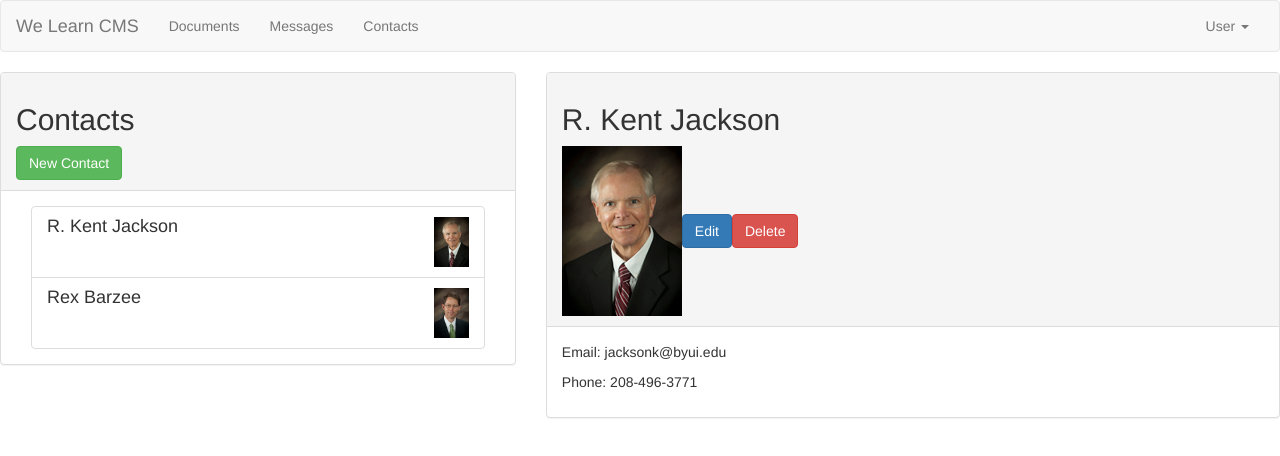
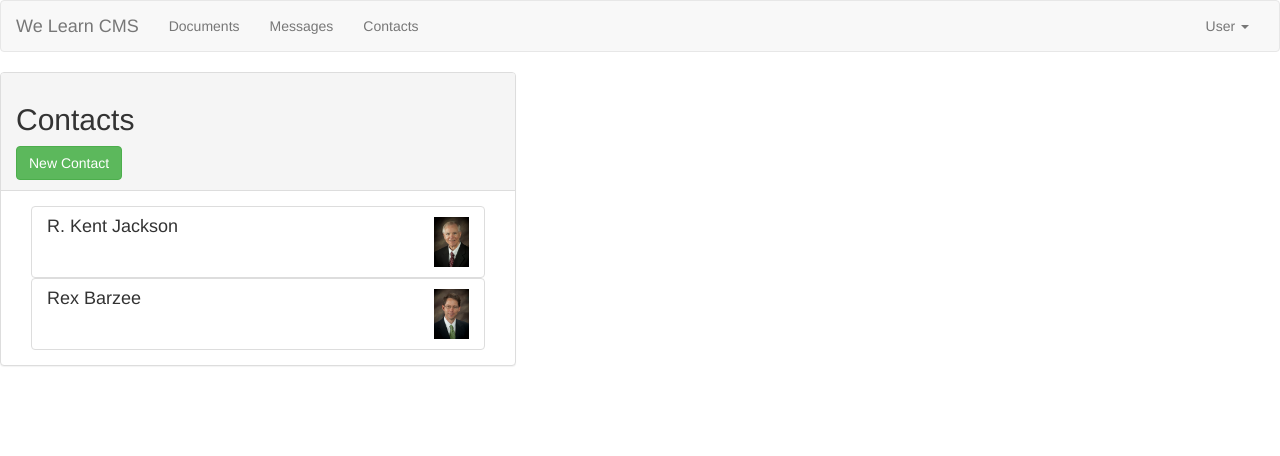
Before and after one commit to lydiaswan15/cms, an Angular app in the folder cms/: page / in a window 1280 px wide. Shown: the top 456 px of the page. Built offline with nearby package versions, Linux system fonts and the light colour scheme.

Commit message:
selecting contacts working.

```diff
--- a/cms/src/app/app.module.ts
+++ b/cms/src/app/app.module.ts
@@ -6,6 +6,7 @@ import { HeaderComponent } from './header.component';
 import { ContactsComponent } from './contacts/contacts.component';
 import { ContactListComponent } from './contacts/contact-list/contact-list.component';
 import { ContactDetailComponent } from './contacts/contact-detail/contact-detail.component';
+import { ContactItemComponent } from './contacts/contact-item/contact-item.component';
 
 @NgModule({
   declarations: [
@@ -13,7 +14,8 @@ import { ContactDetailComponent } from './contacts/contact-detail/contact-detail
     HeaderComponent,
     ContactsComponent,
     ContactListComponent,
-    ContactDetailComponent
+    ContactDetailComponent,
+    ContactItemComponent
   ],
   imports: [
     BrowserModule
--- a/cms/src/app/contacts/contact-detail/contact-detail.component.ts
+++ b/cms/src/app/contacts/contact-detail/contact-detail.component.ts
@@ -1,4 +1,4 @@
-import { Component, OnInit } from '@angular/core';
+import { Component, OnInit , Input} from '@angular/core';
 import { Contact } from '../contact.model';
 
 @Component({
@@ -8,7 +8,7 @@ import { Contact } from '../contact.model';
 })
 export class ContactDetailComponent implements OnInit {
 
- contact = new Contact('1', 'R. Kent Jackson', 'jacksonk@byui.edu', '208-496-3771', '../../assets/images/jacksonk.jpg', null);
+  @Input() contact: Contact;
 
   constructor() { }
 
--- /dev/null
+++ b/cms/src/app/contacts/contact-item/contact-item.component.html
@@ -0,0 +1,15 @@
+<a
+href="#"
+class="list-group-item clearfix">
+
+    <div class="pull-left">
+        <h4 class="list-group-item-heading">{{ contact.name }}</h4>
+    </div>
+    <span class="pull-right">
+        <img
+            [src]="contact.imageUrl"
+            alt="{{ contact.name }}"
+            class="img-responsive"
+            style="max-height: 50px;">
+    </span>
+</a>
--- /dev/null
+++ b/cms/src/app/contacts/contact-item/contact-item.component.ts
@@ -0,0 +1,18 @@
+import { Component, OnInit, Input } from '@angular/core';
+import { Contact } from '../contact.model';
+
+@Component({
+  selector: 'app-contact-item',
+  templateUrl: './contact-item.component.html',
+  styleUrls: ['./contact-item.component.css']
+})
+export class ContactItemComponent implements OnInit {
+
+  @Input() contact: Contact;
+
+  constructor() { }
+
+  ngOnInit(): void {
+  }
+
+}
--- a/cms/src/app/contacts/contact-list/contact-list.component.html
+++ b/cms/src/app/contacts/contact-list/contact-list.component.html
@@ -5,21 +5,7 @@
     </div>
     <div class="panel-body">
         <div class="col-xs-12">
-        <a
-            href="#"
-            class="list-group-item clearfix"
-            *ngFor="let contact of contacts">
-            <div class="pull-left">
-            <h4 class="list-group-item-heading">{{ contact.name }}</h4>
-            </div>
-            <span class="pull-right">
-            <img
-                [src]="contact.imageUrl"
-                alt="{{ contact.name }}"
-                class="img-responsive"
-                style="max-height: 50px;">
-            </span>
-        </a>
+            <app-contact-item *ngFor="let contactEl of contacts" [contact] = 'contactEl' (click) = "onSelected(contactEl)"></app-contact-item>
         </div>
     </div>
 </div>
--- a/cms/src/app/contacts/contact-list/contact-list.component.ts
+++ b/cms/src/app/contacts/contact-list/contact-list.component.ts
@@ -1,4 +1,4 @@
-import { Component, OnInit } from '@angular/core';
+import { Component, EventEmitter, OnInit, Output } from '@angular/core';
 import {Contact} from '../contact.model'
 
 @Component({
@@ -7,6 +7,8 @@ import {Contact} from '../contact.model'
   styleUrls: ['./contact-list.component.css']
 })
 export class ContactListComponent implements OnInit {
+
+  @Output() selectedContactEvent = new EventEmitter<Contact>();
 
   contacts: Contact[] = [
     new Contact('1', 'R. Kent Jackson', 'jacksonk@byui.edu', '208-496-3771', '../../assets/images/jacksonk.jpg', null),
@@ -18,4 +20,8 @@ export class ContactListComponent implements OnInit {
   ngOnInit(): void {
   }
 
+  onSelected(contact: Contact){
+    this.selectedContactEvent.emit(contact);
+  }
+
 }
--- a/cms/src/app/contacts/contacts.component.html
+++ b/cms/src/app/contacts/contacts.component.html
@@ -1,8 +1,8 @@
 <div class="row">
     <div class="col-md-5">
-      <app-contact-list></app-contact-list>
+      <app-contact-list (selectedContactEvent)="selectedContact = $event"></app-contact-list>
     </div>
     <div class="col-md-7">
-      <app-contact-detail></app-contact-detail>
+      <app-contact-detail [contact]="selectedContact"*ngIf="selectedContact != null || undefined"></app-contact-detail>
     </div>
   </div>
--- a/cms/src/app/contacts/contacts.component.ts
+++ b/cms/src/app/contacts/contacts.component.ts
@@ -1,4 +1,5 @@
 import { Component, OnInit } from '@angular/core';
+import { Contact } from './contact.model';
 
 @Component({
   selector: 'app-contacts',
@@ -7,6 +8,8 @@ import { Component, OnInit } from '@angular/core';
 })
 export class ContactsComponent implements OnInit {
 
+  selectedContact: Contact;
+
   constructor() { }
 
   ngOnInit(): void {
```
Also changed, not shown: cms/src/app/contacts/contact-item/contact-item.component.css (added), 1 other file (tests, documents, lock files or other folders).
